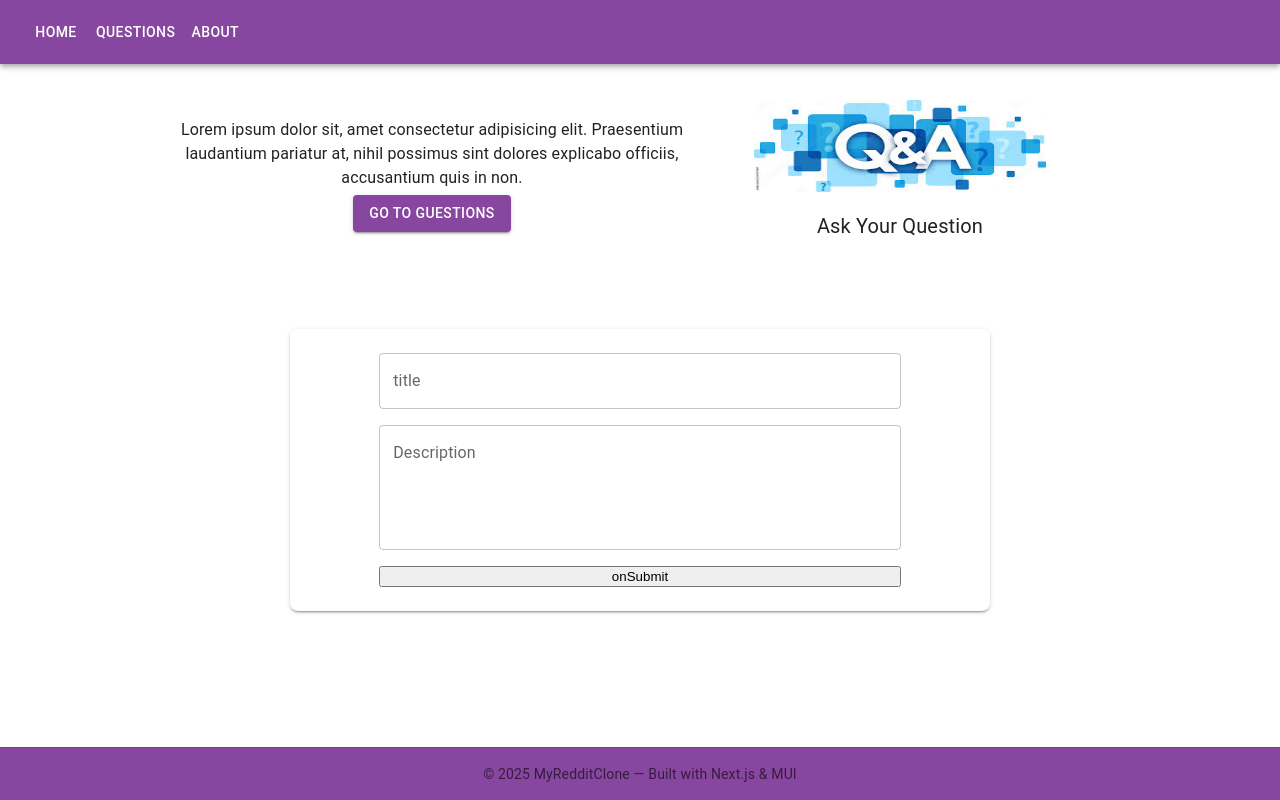
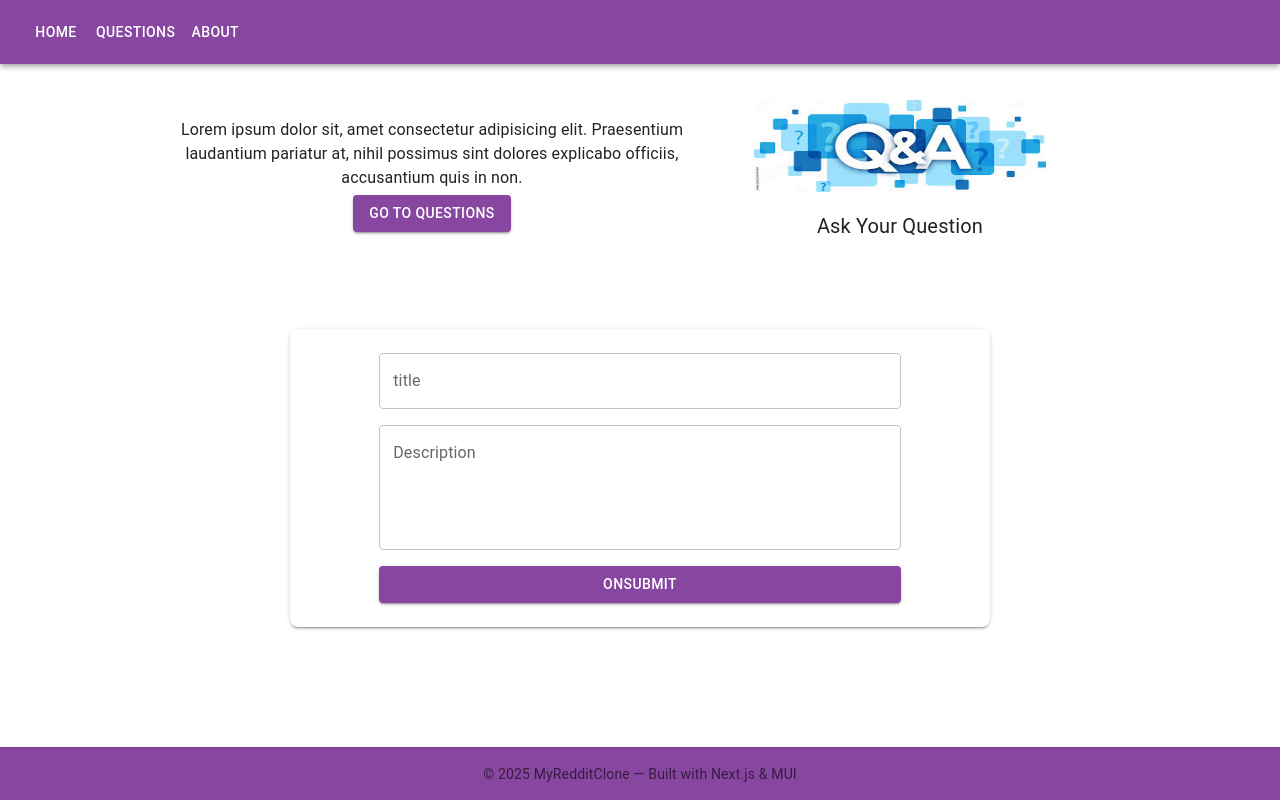
Before and after one commit to hadiseh-a/Teamwork-pre6, a Next.js app in the folder project/: page / in a window 1280 px wide. Built offline with nearby package versions, Linux system fonts and the light colour scheme; some icons are missing.

Commit message:
debugging

```diff
--- a/project/src/app/component/HomePage.jsx
+++ b/project/src/app/components/HomePage.jsx
@@ -49,7 +49,7 @@ export default function QuestionPage(){
              pariatur at, nihil possimus sint dolores
              explicabo officiis, accusantium quis in non.
          </Typography>
-    <Button variant="contained"onClick={handleClick} >go to guestions</Button>
+    <Button variant="contained" onClick={handleClick} >go to questions</Button>
    </Grid>
    <Grid size={{ xs: 12, md: 4 }}>
 
@@ -107,7 +107,7 @@ export default function QuestionPage(){
          />
    {/* <input {...register("Description", { required: true })} /> */}
    {errors.Description && <p>Last name is required.</p>}
-   <button type="submit" variant="contained" style={{ width: "80%" }}>onSubmit</button>
+   <Button type="submit" variant="contained" style={{ width: "80%" }}>onSubmit</Button>
 
    </Box>
  </Box>
--- a/project/src/app/page.js
+++ b/project/src/app/page.js
@@ -1,5 +1,5 @@
 import styles from "./page.module.css";
-import QuestionPage from "./component/HomePage";
+import QuestionPage from "./components/HomePage";
 
 export default function Home() {
   return (
```
